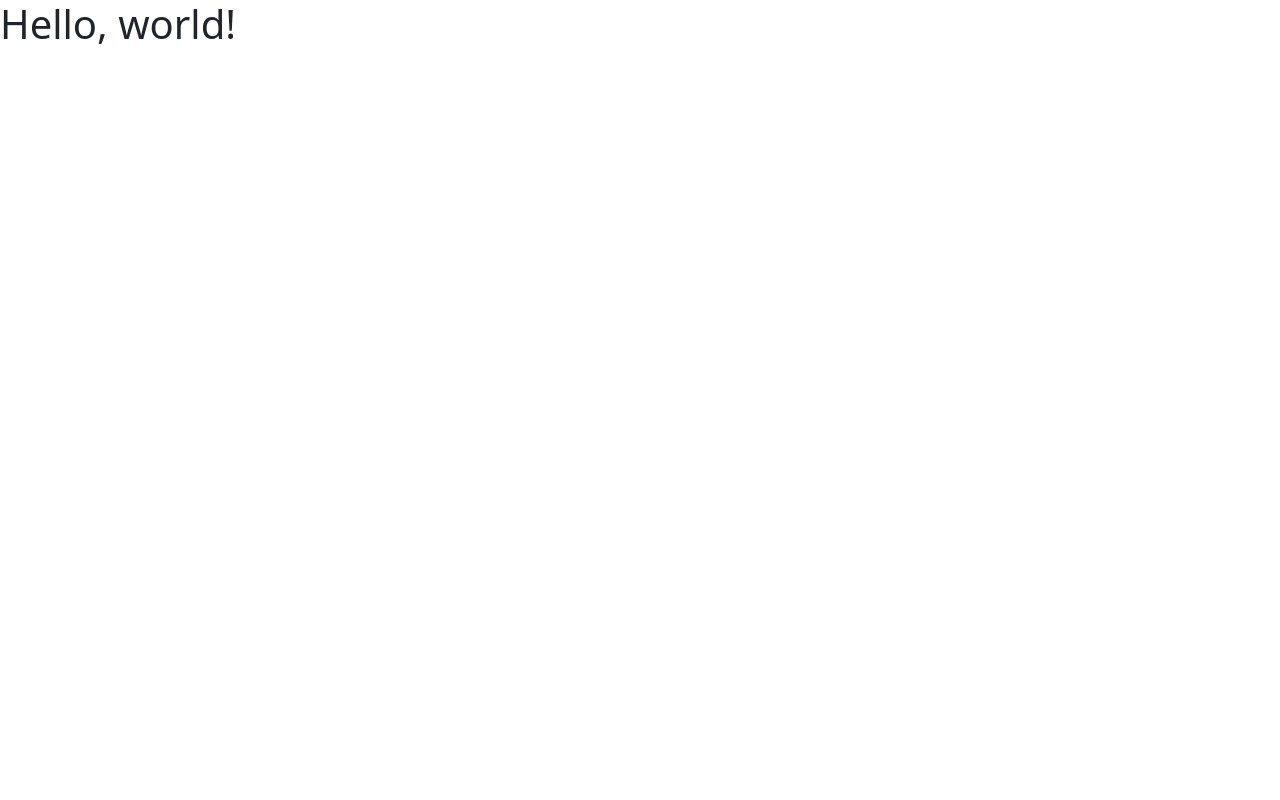
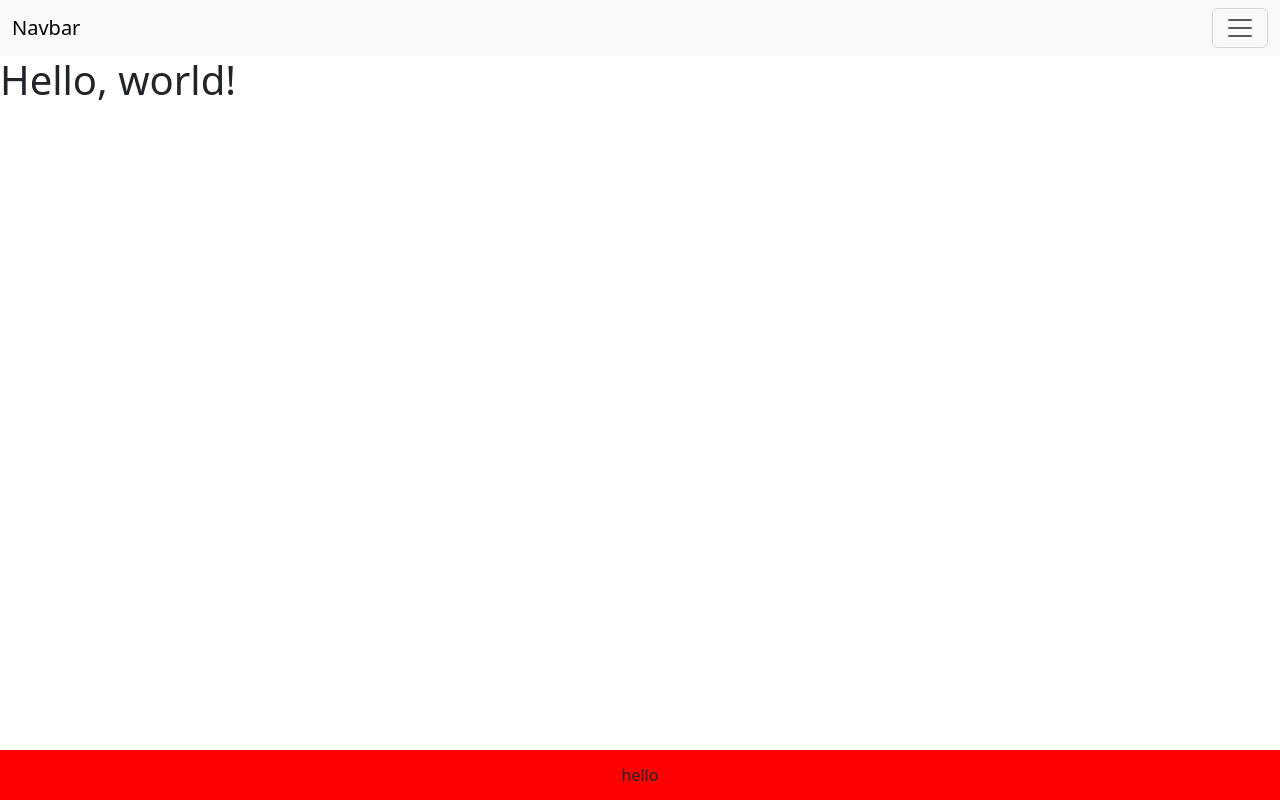
Before and after one commit to colinrosano/demo-playground, a plain HTML site: page index.html in a window 1280 px wide. Drawn offline with nearby package versions, Linux system fonts and the light colour scheme.

Commit message:
added nav bar and footer

```diff
--- a/index.html
+++ b/index.html
@@ -10,8 +10,36 @@
       integrity="sha384-QWTKZyjpPEjISv5WaRU9OFeRpok6YctnYmDr5pNlyT2bRjXh0JMhjY6hW+ALEwIH"
       crossorigin="anonymous"
     />
+    <link rel="stylesheet" href="./styles.css" />
+    <script src="https://cmp.osano.com/AzZcpvRm9bbsqngN/35542511-ec41-4b9a-8edf-a173553e8768/osano.js"></script>
   </head>
   <body>
+    <nav class="navbar navbar-expand-xxl bg-body-tertiary">
+      <div class="container-fluid">
+        <a class="navbar-brand" href="#">Navbar</a>
+        <button
+          class="navbar-toggler"
+          type="button"
+          data-bs-toggle="collapse"
+          data-bs-target="#navbarSupportedContent"
+          aria-controls="navbarSupportedContent"
+          aria-expanded="false"
+          aria-label="Toggle navigation"
+        >
+          <span class="navbar-toggler-icon"></span>
+        </button>
+        <div class="collapse navbar-collapse" id="navbarSupportedContent">
+          <ul class="navbar-nav me-auto mb-2 mb-lg-0">
+            <li class="nav-item">
+              <a class="nav-link active" aria-current="page" href="#">Home</a>
+            </li>
+            <li class="nav-item">
+              <a class="nav-link" href="#">Link</a>
+            </li>
+          </ul>
+        </div>
+      </div>
+    </nav>
     <h1>Hello, world!</h1>
     <script
       src="https://cdn.jsdelivr.net/npm/@popperjs/core@2.11.8/dist/umd/popper.min.js"
@@ -24,4 +52,5 @@
       crossorigin="anonymous"
     ></script>
   </body>
+  <footer class="footer">hello</footer>
 </html>
--- /dev/null
+++ b/styles.css
@@ -0,0 +1,19 @@
+* {
+  box-sizing: border-box;
+}
+
+body {
+  display: flex;
+  height: 100vh;
+  flex-direction: column;
+}
+
+.footer {
+  display: flex;
+  justify-content: center;
+  align-items: center;
+  margin-top: auto;
+  background-color: red;
+  height: 50px;
+  width: 100%;
+}
```
